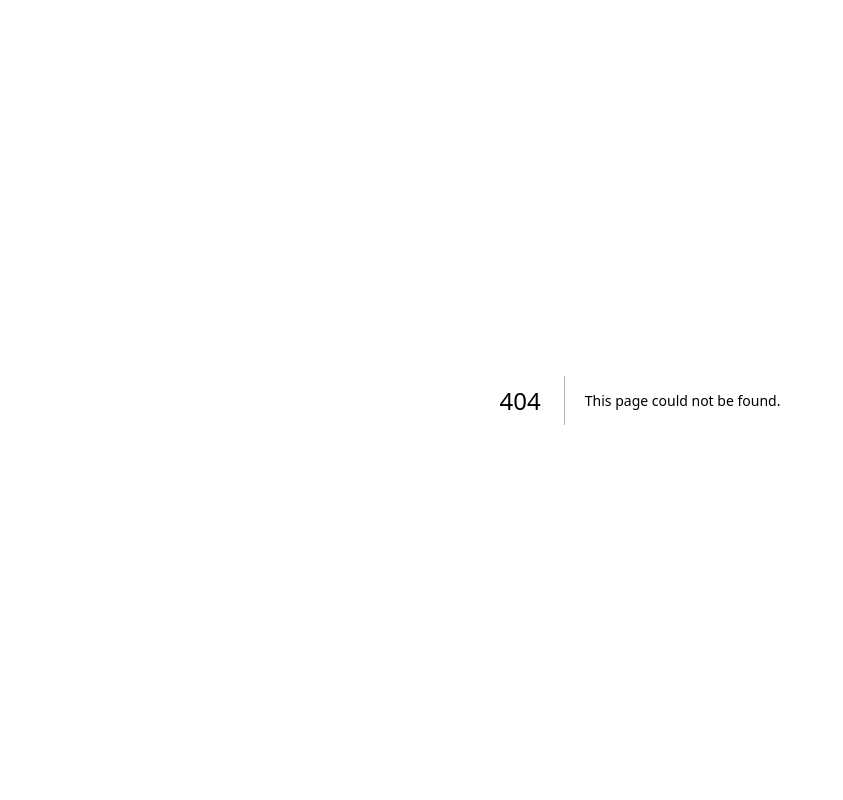
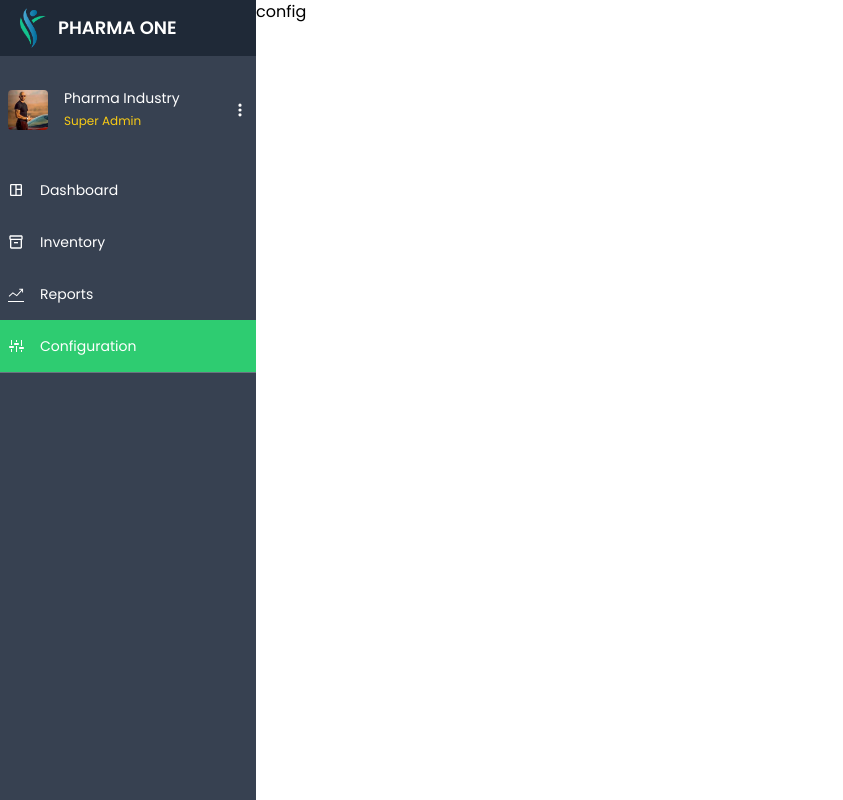
Before and after one commit to Fellah-wassim/mc-hack-imposters, a Next.js app: page /config in a window 1280 px wide. Before the commit this address had no page. Shown: the whole page, without its empty margins (0-843 px from the left). Built offline with nearby package versions, Linux system fonts and the light colour scheme.

Commit message:
push sidebar

```diff
--- a/package.json
+++ b/package.json
@@ -17,6 +17,7 @@
     "postcss": "^8.4.21",
     "react": "18.2.0",
     "react-dom": "18.2.0",
+    "react-icons": "^4.8.0",
     "tailwindcss": "^3.2.7",
     "typescript": "4.9.5"
   }
--- /dev/null
+++ b/src/components/Layout.tsx
@@ -0,0 +1,131 @@
+import Image from "next/image";
+import Link from "next/link";
+import { useRouter } from "next/router";
+import React, { useEffect, useRef, useState } from "react";
+import { HiDotsVertical } from "react-icons/hi";
+import { MdOutlineInventory2, MdOutlineSpaceDashboard } from "react-icons/md";
+import { TfiStatsUp } from "react-icons/tfi";
+import { GoSettings } from "react-icons/go";
+import { BiUser } from "react-icons/bi";
+import { RiLogoutBoxRLine } from "react-icons/ri";
+
+type Props = {
+  children: React.ReactNode;
+};
+
+const SIDEMENU = [
+  {
+    name: "Dashboard",
+    Icon: MdOutlineSpaceDashboard,
+    route: "/",
+  },
+  {
+    name: "Inventory",
+    Icon: MdOutlineInventory2,
+    route: "/inventory",
+  },
+  {
+    name: "Reports",
+    Icon: TfiStatsUp,
+    route: "/reports",
+  },
+  {
+    name: "Configuration",
+    Icon: GoSettings,
+    route: "/config",
+  },
+];
+
+const Layout: React.FC<Props> = ({ children }) => {
+  const router = useRouter();
+  const ref = useRef<HTMLDivElement>(null);
+  const [isOpen, setIsOpen] = useState(false);
+
+  const logOutHandler = () => {
+    localStorage.clear();
+    router.replace("/auth/login");
+  };
+
+  useEffect(() => {
+    window.addEventListener("click", (e) => {
+      if (!ref.current?.contains(e.target as Node)) {
+        setIsOpen(false);
+      }
+    });
+  }, []);
+
+  if (router && router.pathname === "/auth/login") {
+    return <>{children}</>;
+  }
+  return (
+    <div className="grid grid-cols-4 lg:grid-cols-5 h-screen">
+      <div className="col-span-1 hidden lg:block bg-gray-700 h-full">
+        <div className="bg-gray-800 p-2">
+          <div className="flex items-center md:justify-start justify-center w-full">
+            <Image
+              src={"/logo.png"}
+              alt="logo"
+              width={50}
+              height={200}
+              className="h-10 object-contain "
+            />
+            <h1 className="font-semibold text-lg text-white">PHARMA ONE</h1>
+          </div>
+        </div>
+        <div className="p-2  my-6 flex gap-4 items-center w-full  transition cursor-pointer">
+          <Image
+            src={"/top-g.jpg"}
+            alt="top-g"
+            className="h-10 w-10 rounded"
+            width={50}
+            height={50}
+          />
+          <div>
+            <p className="text-white text-sm">Pharma Industry</p>
+            <span className="text-xs text-yellow-400">Super Admin</span>
+          </div>
+          <div ref={ref} className="grow flex justify-end relative">
+            <HiDotsVertical
+              onClick={() => setIsOpen(!isOpen)}
+              className="text-white cursor-pointer"
+            />
+            {isOpen && (
+              <div className="bg-white w-40 absolute top-[120%]">
+                <div className="p-2 hover:bg-gray-100 transition flex items-center gap-x-2">
+                  <BiUser />
+                  <p className="text-sm">My profile</p>
+                </div>
+                <div
+                  onClick={logOutHandler}
+                  className="p-2 hover:bg-gray-100 transition flex items-center gap-x-2"
+                >
+                  <RiLogoutBoxRLine />
+                  <p className="text-sm">Logout</p>
+                </div>
+              </div>
+            )}
+          </div>
+        </div>
+        {SIDEMENU.map(({ Icon, name, route }) => {
+          return (
+            <Link
+              href={route}
+              className={`px-2 py-4 flex text-white gap-4 items-center w-full ${
+                route === router.pathname
+                  ? "bg-primary hover:bg-opacity-95"
+                  : "hover:bg-gray-800"
+              } transition cursor-pointer`}
+            >
+              <Icon />
+              <p className="text-white text-sm">{name}</p>
+            </Link>
+          );
+        })}
+        <div className="h-[1px] w-full bg-gray-500"></div>
+      </div>
+      <div className="h-full col-span-4">{children}</div>
+    </div>
+  );
+};
+
+export default Layout;
--- a/src/pages/_app.tsx
+++ b/src/pages/_app.tsx
@@ -1,6 +1,11 @@
 import type { AppProps } from "next/app";
+import Layout from "../components/Layout";
 import "../styles/globals.css";
 
 export default function App({ Component, pageProps }: AppProps) {
-  return <Component {...pageProps} />;
+  return (
+    <Layout>
+      <Component {...pageProps} />
+    </Layout>
+  );
 }
--- a/src/pages/_document.tsx
+++ b/src/pages/_document.tsx
@@ -14,6 +14,16 @@ export default function Document() {
           href="https://fonts.googleapis.com/css2?family=Merriweather:wght@300;400;700;900&display=swap"
           rel="stylesheet"
         ></link>
+        <link rel="preconnect" href="https://fonts.googleapis.com" />
+        <link
+          rel="preconnect"
+          href="https://fonts.gstatic.com"
+          crossOrigin=""
+        />
+        <link
+          href="https://fonts.googleapis.com/css2?family=Poppins:wght@100;200;300;400;500;600;700&display=swap"
+          rel="stylesheet"
+        ></link>
       </Head>
       <body>
         <Main />
--- a/src/pages/auth/login.tsx
+++ b/src/pages/auth/login.tsx
@@ -41,11 +41,14 @@ const Login: NextPage = () => {
   }, []);
 
   return (
-    <div className="grid grid-cols-1 md:grid-cols-2 h-screen w-full">
-      <div className="bg-[url(/login-bg-2.png)] h-full w-full bg-cover" />
+    <div className="grid grid-cols-1 font-serif md:grid-cols-2 h-screen w-full">
+      <div className="relative">
+        <div className="bg-[url(/login-bg-2.png)] h-full w-full bg-cover " />
+        <div className="absolute bg-primary h-full w-full inset-0 opacity-25" />
+      </div>
       <div className="items-center flex  flex-col w-full p-4">
         <div className="max-w-screen-lg w-full h-full flex flex-col justify-between">
-          <div className="flex items-center w-full">
+          <div className="flex items-center md:justify-start justify-center w-full">
             <Image
               src={"/logo.png"}
               alt="logo"
@@ -53,20 +56,20 @@ const Login: NextPage = () => {
               height={200}
               className="h-16 object-contain "
             />
-            <h1 className="font-semibold text-gray-900">PHARMA ONE</h1>
+            <h1 className="font-semibold text-xl text-gray-900">PHARMA ONE</h1>
           </div>
           <div className="w-full flex justify-start">
             <form
               onSubmit={onSubmit}
               className="flex flex-col w-full gap-y-4 p-6 items-center"
             >
-              <h1 className="text-3xl text-gray-900 font-semibold">Sign In</h1>
+              <h1 className="text-4xl text-gray-900 font-semibold">Sign In</h1>
               <input
                 name="username"
                 type={"text"}
                 onChange={onChange}
                 value={value.username}
-                className="text-gray-800 px-1 py-1.5 text-sm outline-none w-full max-w-xs border-b-primary border-b-2"
+                className="text-gray-800 px-2 py-2.5 text-sm outline-none w-full max-w-xs border-b-primary border-b-2"
                 placeholder="Username"
               />
               <input
@@ -74,20 +77,20 @@ const Login: NextPage = () => {
                 type={"password"}
                 onChange={onChange}
                 value={value.password}
-                className="text-gray-800 px-1 py-1.5 outline-none text-sm border-b-primary w-full max-w-xs border-b-2"
+                className="text-gray-800 px-2 py-2.5 outline-none text-sm border-b-primary w-full max-w-xs border-b-2"
                 placeholder="Password"
               />
-              {error && <p className="text-red-500 text-[10px]">{error}</p>}
+              {error && <p className="text-red-500 text-sm">{error}</p>}
               <button
                 type="submit"
-                className="bg-primary max-w-[16rem] text-sm rounded text-white px-8 hover:bg-opacity-90 transition  py-2"
+                className="bg-primary max-w-[16rem] text-sm rounded text-white px-14   hover:bg-opacity-90 transition  py-3"
               >
                 Login
               </button>
             </form>
           </div>
           <div className=" w-full flex justify-center">
-            <p className="text-[10px] text-center">
+            <p className="text-xs text-center">
               Copyright ©2023 website.com All rights reserved
             </p>
           </div>
--- /dev/null
+++ b/src/pages/config.tsx
@@ -0,0 +1,8 @@
+import { NextPage } from "next";
+import React from "react";
+
+const Config: NextPage = () => {
+  return <div>config</div>;
+};
+
+export default Config;
--- a/src/pages/index.tsx
+++ b/src/pages/index.tsx
@@ -10,7 +10,11 @@ const Home: NextPage = () => {
       router.replace("/auth/login");
     }
   }, []);
-  return <div className="text-red-500">You are in home page</div>;
+  return (
+    <div className="text-red-500">
+      <p>Home</p>
+    </div>
+  );
 };
 
 export default Home;
--- /dev/null
+++ b/src/pages/inventory.tsx
@@ -0,0 +1,8 @@
+import { NextPage } from "next";
+import React from "react";
+
+const Inventory: NextPage = () => {
+  return <div>inventory</div>;
+};
+
+export default Inventory;
--- /dev/null
+++ b/src/pages/reports.tsx
@@ -0,0 +1,8 @@
+import { NextPage } from "next";
+import React from "react";
+
+const Reports: NextPage = () => {
+  return <div>reports</div>;
+};
+
+export default Reports;
--- a/tailwind.config.js
+++ b/tailwind.config.js
@@ -1,13 +1,15 @@
 /** @type {import('tailwindcss').Config} */
 module.exports = {
   content: ["./src/**/*.{js,jsx,ts,tsx}", "./public/index.html"],
+  darkMode: "class",
   theme: {
     extend: {
       colors: {
         primary: "#2ECC71",
       },
       fontFamily: {
-        sans: ["Merriweather", "sans-serif"],
+        serif: ["'Merriweather'", "sans-serif"],
+        sans: ["'Poppins'", "sans-serif"],
       },
     },
   },
```
Also changed, not shown: public/top-g.jpg (added), 1 other file (tests, documents, lock files or other folders).
